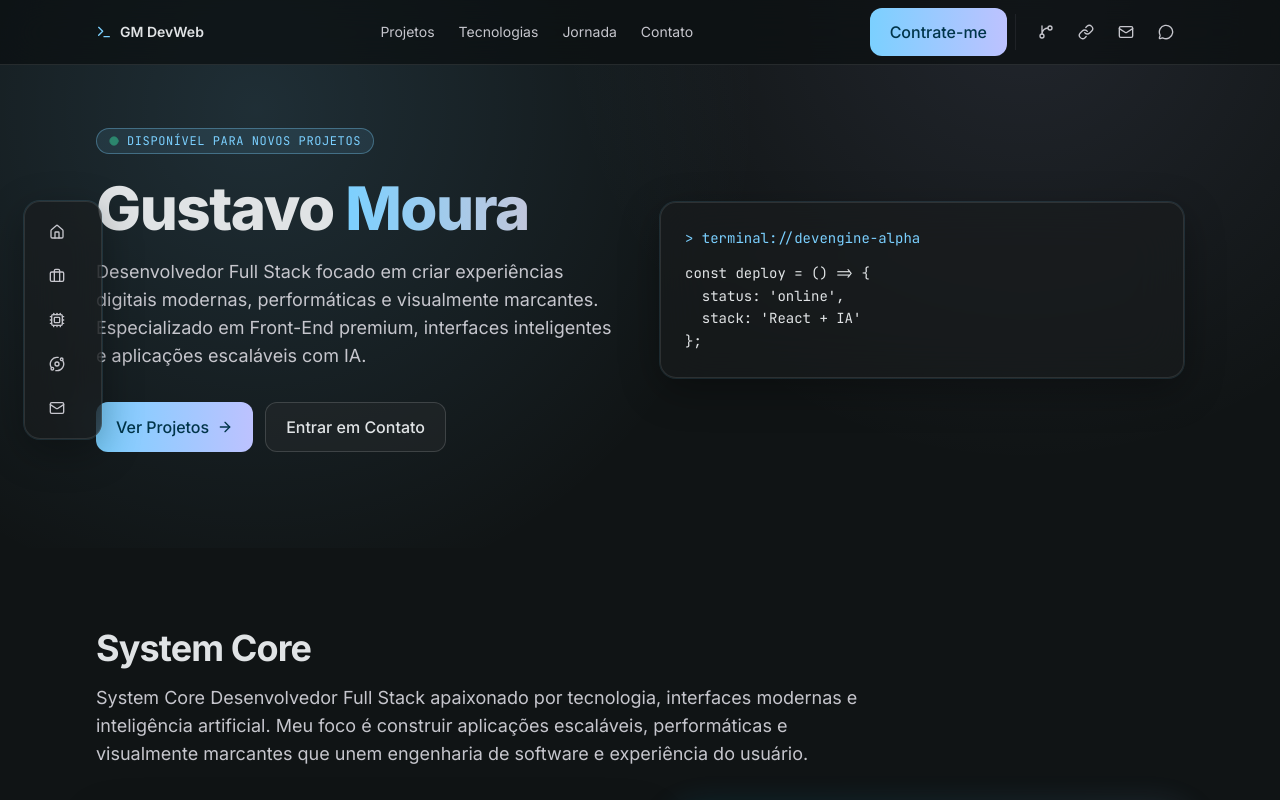
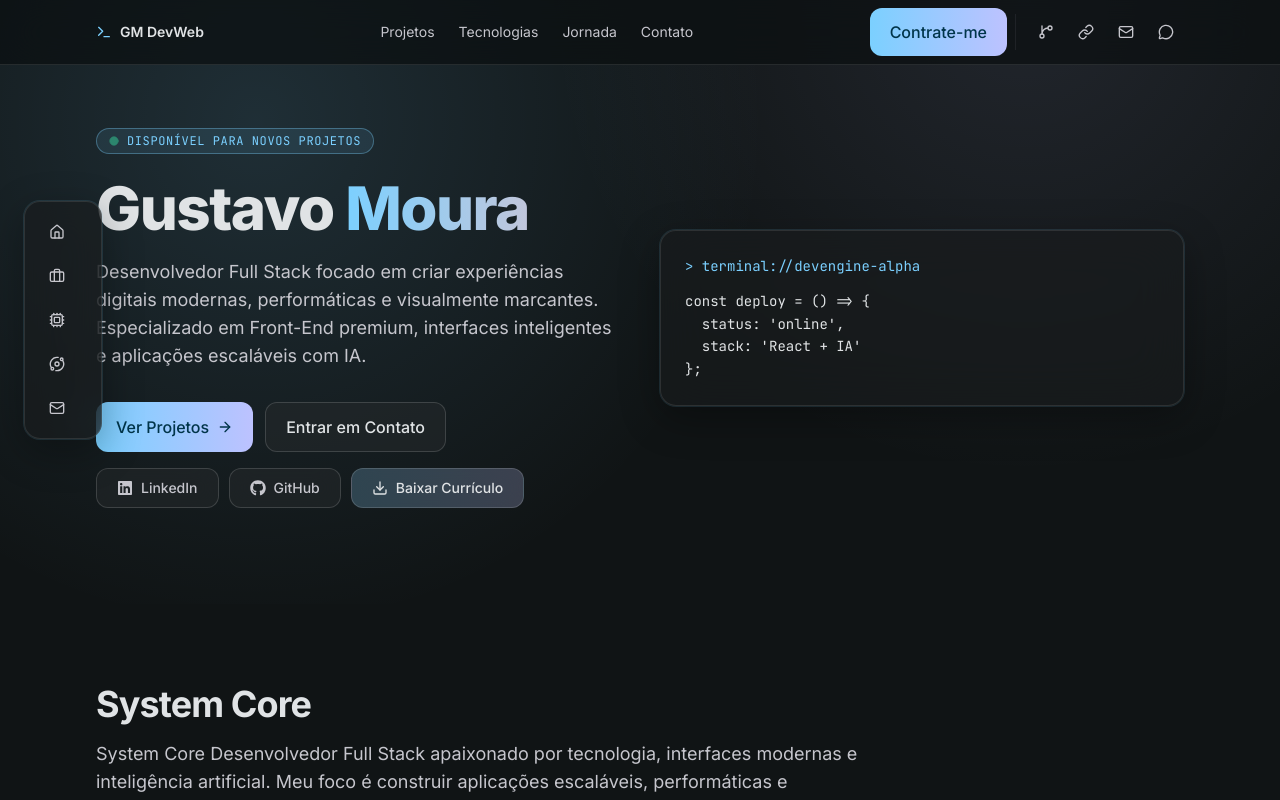
Before and after one commit to QueirozMoura/portfolio, a React (Vite) app: page / in a window 1280 px wide. Shown: the top 800 px of the page. Built offline with nearby package versions, Linux system fonts and the light colour scheme.

Commit message:
Refactor code structure for improved readability and maintainability

```diff
--- a/package.json
+++ b/package.json
@@ -10,9 +10,10 @@
     "preview": "vite preview"
   },
   "dependencies": {
-    "lucide-react": "^1.14.0",
+    "lucide-react": "^1.29.0",
     "react": "^19.2.6",
-    "react-dom": "^19.2.6"
+    "react-dom": "^19.2.6",
+    "react-icons": "^5.7.0"
   },
   "devDependencies": {
     "@eslint/js": "^10.0.1",
--- a/src/components/sections/HeroSection.tsx
+++ b/src/components/sections/HeroSection.tsx
@@ -1,6 +1,11 @@
-import { ArrowRight, Circle } from 'lucide-react'
+import { ArrowRight, Circle, Download } from 'lucide-react'
+import { FaGithub, FaLinkedin } from 'react-icons/fa'
+import { socialLinks } from '../../data/socialLinks'
 import { Badge } from '../ui/Badge'
 import { Button } from '../ui/Button'
+
+const linkedinHref = socialLinks.find((link) => link.icon === 'linkedin')?.href ?? '#'
+const githubHref = socialLinks.find((link) => link.icon === 'github')?.href ?? '#'
 
 export function HeroSection() {
   return (
@@ -27,6 +32,38 @@ export function HeroSection() {
               Entrar em Contato
             </Button>
           </div>
+
+          <div className="mt-4 flex flex-wrap items-center justify-center gap-2.5 sm:justify-start">
+            <Button
+              href={linkedinHref}
+              variant="ghost"
+              target="_blank"
+              rel="noreferrer noopener"
+              aria-label="Abrir LinkedIn em nova aba"
+              className="h-10 rounded-xl border-white/10 bg-surfaceContainerHigh/45 px-4 py-2 text-sm text-onSurfaceVariant backdrop-blur-md hover:-translate-y-0.5 hover:border-secondary/45 hover:bg-surfaceContainerHigh/55 hover:text-onSurface focus-visible:outline-none focus-visible:ring-2 focus-visible:ring-secondary/60"
+            >
+              <FaLinkedin className="h-4 w-4" /> LinkedIn
+            </Button>
+            <Button
+              href={githubHref}
+              variant="ghost"
+              target="_blank"
+              rel="noreferrer noopener"
+              aria-label="Abrir GitHub em nova aba"
+              className="h-10 rounded-xl border-white/10 bg-surfaceContainerHigh/45 px-4 py-2 text-sm text-onSurfaceVariant backdrop-blur-md hover:-translate-y-0.5 hover:border-secondary/45 hover:bg-surfaceContainerHigh/55 hover:text-onSurface focus-visible:outline-none focus-visible:ring-2 focus-visible:ring-secondary/60"
+            >
+              <FaGithub className="h-4 w-4" /> GitHub
+            </Button>
+            <Button
+              href={`${import.meta.env.BASE_URL}curriculo.pdf`}
+              variant="ghost"
+              download
+              aria-label="Baixar currículo em PDF"
+              className="h-10 rounded-xl border-secondary/30 bg-gradient-to-r from-secondary/20 to-tertiary/20 px-4 py-2 text-sm text-onSurface backdrop-blur-md hover:-translate-y-0.5 hover:border-secondary/50 hover:shadow-neon focus-visible:outline-none focus-visible:ring-2 focus-visible:ring-secondary/60"
+            >
+              <Download className="h-4 w-4" /> Baixar Currículo
+            </Button>
+          </div>
         </div>
 
         <div className="hidden lg:block">
```
Also changed, not shown: 2 other files (tests, documents, lock files or other folders).
